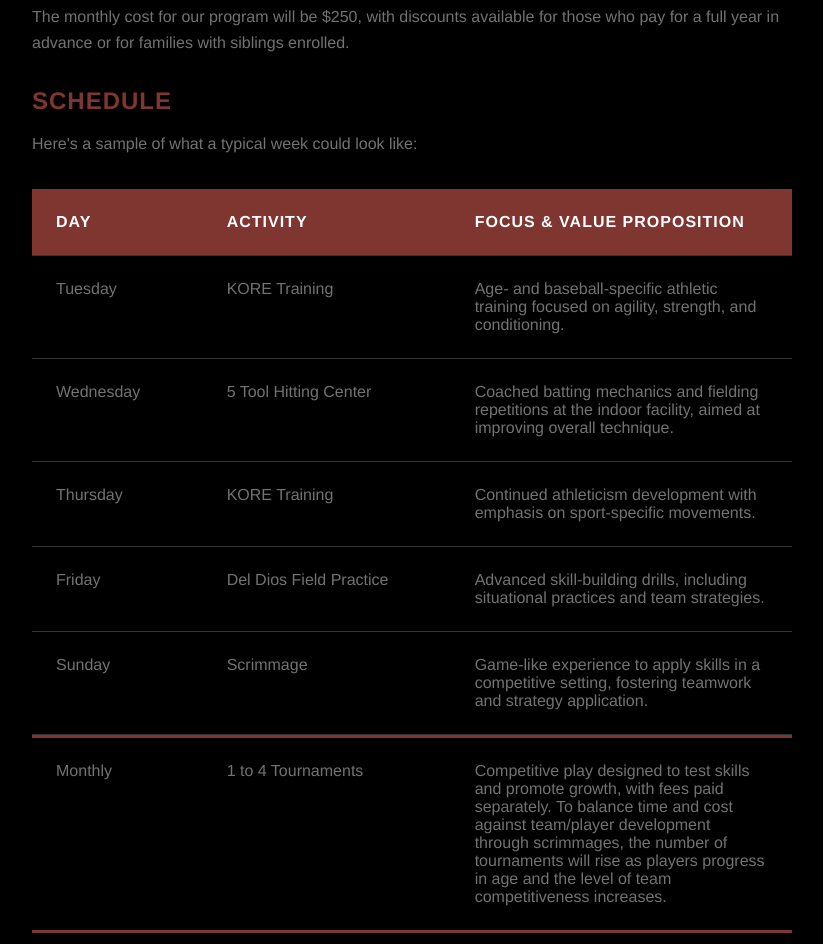
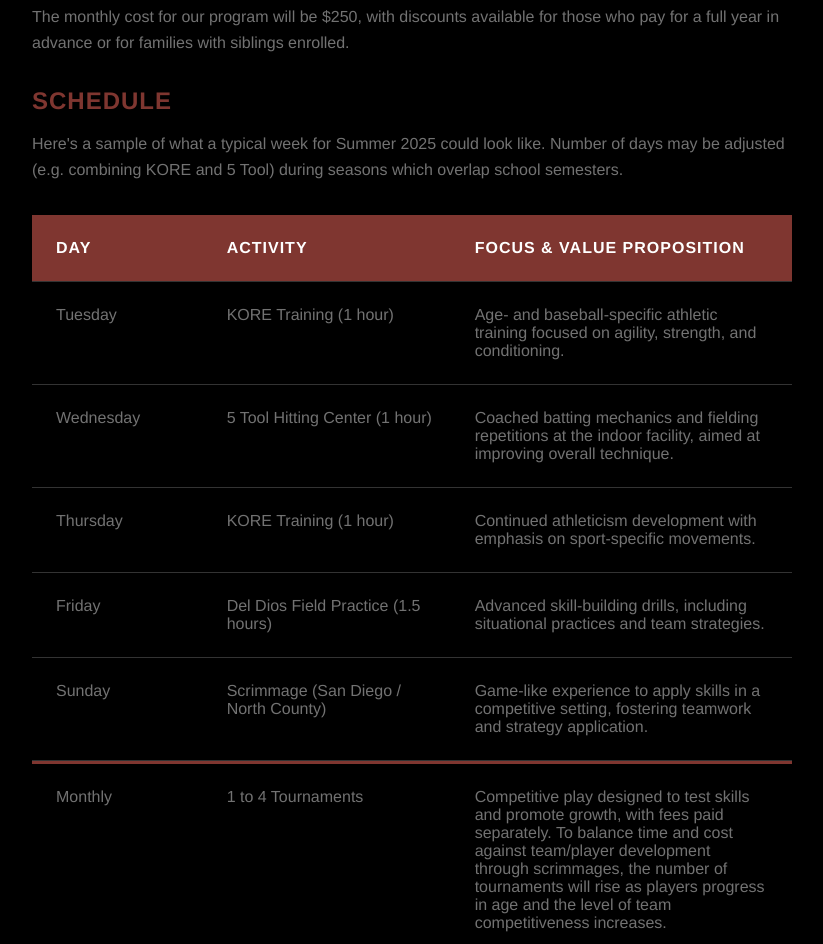
Before and after one commit to tgerke/aob-website, a website: page index.html in a window 1280 px wide. Shown: the part 1380-2324 px from the top of the page, without its empty margins (228-1051 px from the left). Drawn offline with Linux system fonts and the light colour scheme.

Commit message:
clarify schedule

```diff
--- a/index.html
+++ b/index.html
@@ -34,7 +34,7 @@
 
                     <h3>Schedule</h3>
 
-                    <p>Here's a sample of what a typical week could look like:</p>
+                    <p>Here's a sample of what a typical week for Summer 2025 could look like. Number of days may be adjusted (e.g. combining KORE and 5 Tool) during seasons which overlap school semesters.</p>
 
                     <div class="schedule-table">
                         <div class="schedule-row header">
@@ -44,27 +44,27 @@
                         </div>
                         <div class="schedule-row">
                             <div class="schedule-cell">Tuesday</div>
-                            <div class="schedule-cell">KORE Training</div>
+                            <div class="schedule-cell">KORE Training (1 hour)</div>
                             <div class="schedule-cell">Age- and baseball-specific athletic training focused on agility, strength, and conditioning.</div>
                         </div>
                         <div class="schedule-row">
                             <div class="schedule-cell">Wednesday</div>
-                            <div class="schedule-cell">5 Tool Hitting Center</div>
+                            <div class="schedule-cell">5 Tool Hitting Center (1 hour)</div>
                             <div class="schedule-cell">Coached batting mechanics and fielding repetitions at the indoor facility, aimed at improving overall technique.</div>
                         </div>
                         <div class="schedule-row">
                             <div class="schedule-cell">Thursday</div>
-                            <div class="schedule-cell">KORE Training</div>
+                            <div class="schedule-cell">KORE Training (1 hour)</div>
                             <div class="schedule-cell">Continued athleticism development with emphasis on sport-specific movements.</div>
                         </div>
                         <div class="schedule-row">
                             <div class="schedule-cell">Friday</div>
-                            <div class="schedule-cell">Del Dios Field Practice</div>
+                            <div class="schedule-cell">Del Dios Field Practice (1.5 hours)</div>
                             <div class="schedule-cell">Advanced skill-building drills, including situational practices and team strategies.</div>
                         </div>
                         <div class="schedule-row">
                             <div class="schedule-cell">Sunday</div>
-                            <div class="schedule-cell">Scrimmage</div>
+                            <div class="schedule-cell">Scrimmage (San Diego / North County)</div>
                             <div class="schedule-cell">Game-like experience to apply skills in a competitive setting, fostering teamwork and strategy application.</div>
                         </div>
                         <div class="schedule-row monthly">
```
